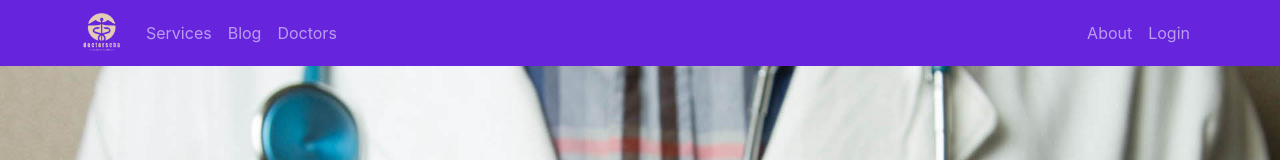
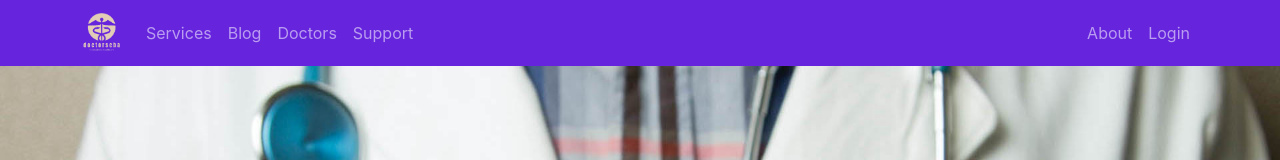
Before and after one commit to SifatNiloy/doctorseba, a React (Create React App) app: page / in a window 1280 px wide. Shown: the top 160 px of the page. Built offline with nearby package versions, Linux system fonts and the light colour scheme.

Commit message:
reviews component added

```diff
--- a/src/Pages/Home/Home/Home.js
+++ b/src/Pages/Home/Home/Home.js
@@ -3,6 +3,7 @@ import React from 'react';
 import Appointment from '../Appointment/Appointment';
 import Banner from '../Banner/Banner';
 import Featured from '../Featured/Featured';
+import Reviews from '../Reviews/Reviews';
 import Services from '../Services/Services';
 
 const Home = () => {
@@ -13,6 +14,7 @@ const Home = () => {
             <Appointment></Appointment>
             <Featured></Featured>
             <Services></Services>
+            <Reviews></Reviews>
         </div>
     );
 };
--- /dev/null
+++ b/src/Pages/Home/Reviews/Reviews.js
@@ -0,0 +1,11 @@
+import React from 'react';
+
+const Reviews = () => {
+    return (
+        <div>
+            <h1 className='text-center text-primary'>Our patients review</h1>
+        </div>
+    );
+};
+
+export default Reviews;
--- a/src/Pages/Shared/Header/Header.js
+++ b/src/Pages/Shared/Header/Header.js
@@ -17,6 +17,7 @@ const Header = () => {
                             <Nav.Link href="home#services">Services</Nav.Link>
                             <Nav.Link as={Link} to="/blog">Blog</Nav.Link>
                             <Nav.Link as={Link} to="/doctors">Doctors</Nav.Link>
+                            <Nav.Link as={Link} to="/support">Support</Nav.Link>
 
                         </Nav>
                         <Nav>
```
